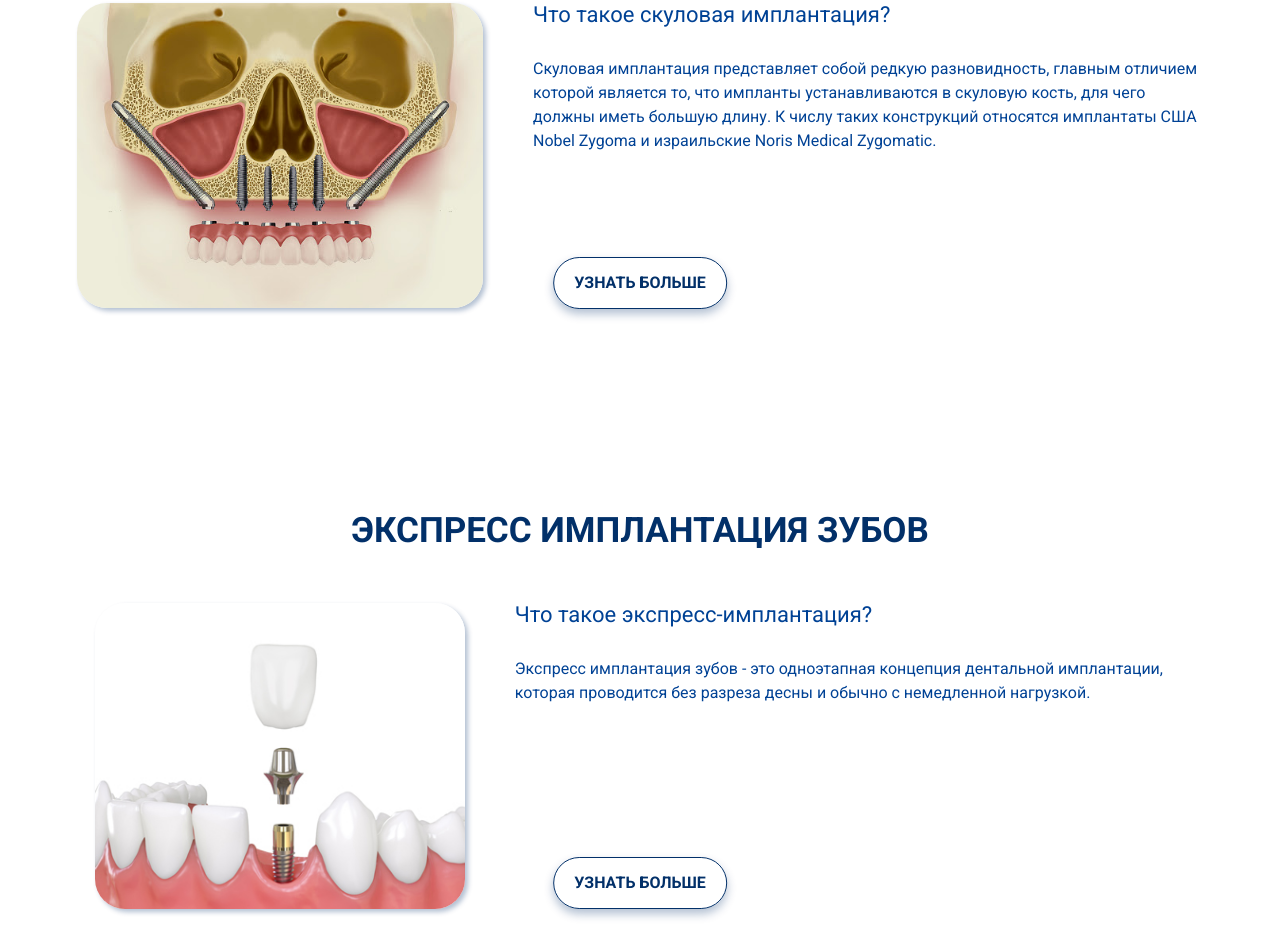
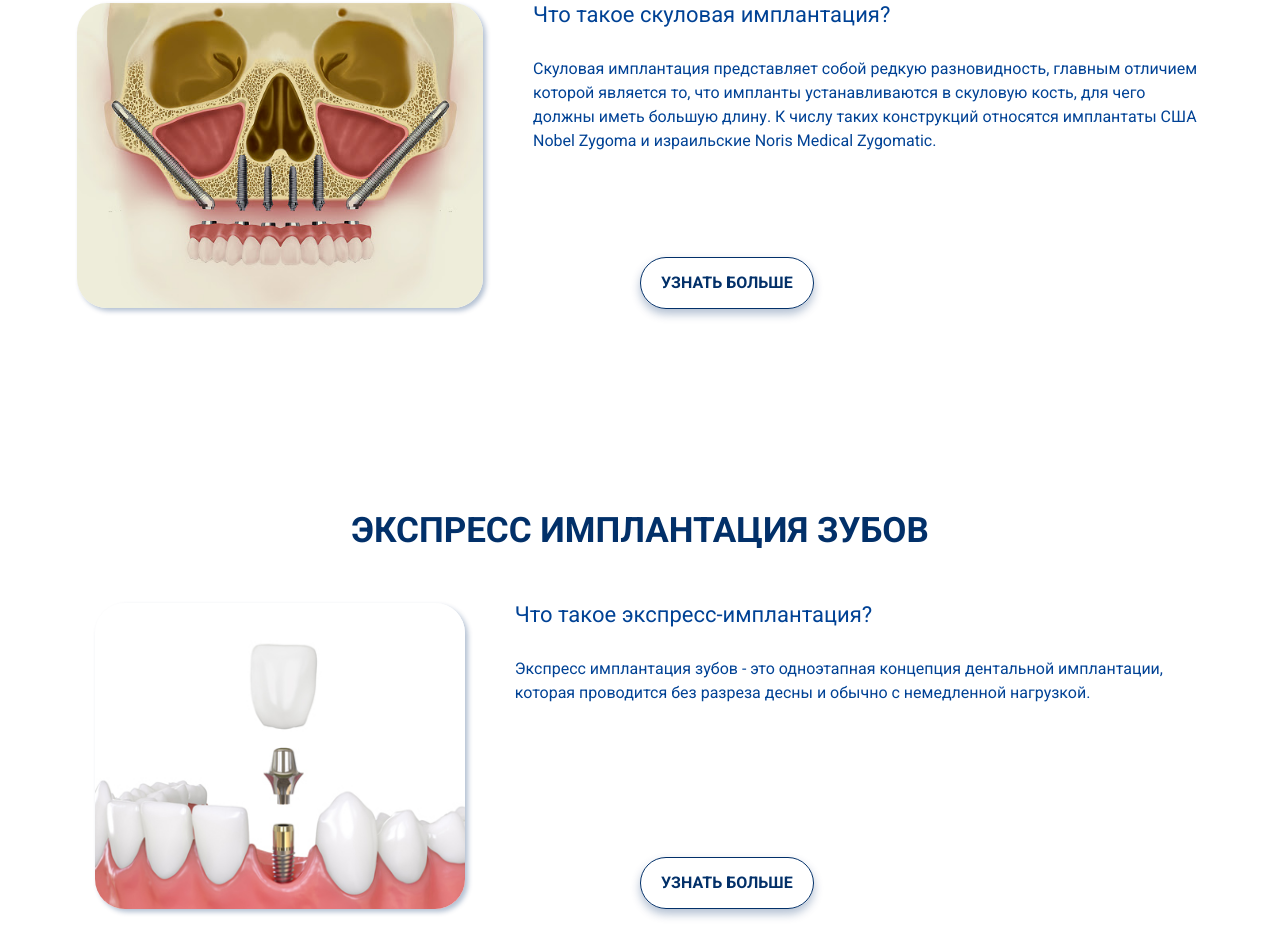
Before and after one commit to avetmar/vitalmed, a plain HTML site: page implants.html in a window 1280 px wide. Shown: the part 1980-2909 px from the top of the page. Drawn offline with Linux system fonts and the light colour scheme.

Commit message:
image update

```diff
--- a/implants.html
+++ b/implants.html
@@ -174,7 +174,7 @@
                 </div>
             </div>
 
-            <button class="button buttonMore buttonZygoma">Узнать больше</button>
+            <button class="button buttonMore buttonZygoma hoverFlex">Узнать больше</button>
         </div>
     </section>
 
--- a/sass/_mixins.sass
+++ b/sass/_mixins.sass
@@ -14,6 +14,7 @@
 	transition: all .5s ease
 	&:hover
 		transform: translateY(-5px)
+
 
 .large
 	display: flex
--- a/sass/servis/_servicesPage.sass
+++ b/sass/servis/_servicesPage.sass
@@ -39,7 +39,6 @@
 	position: absolute
 	bottom: 30px
 	left: 50%
-	transform: translateX(-50%)
 	cursor: pointer
 
 
```
Also changed, not shown: index.html (+1 -2 lines), css/style.min.css, img/about1.webp, img/about2.webp, img/main_img.png (added), img/main_img.webp, 1 other file.
